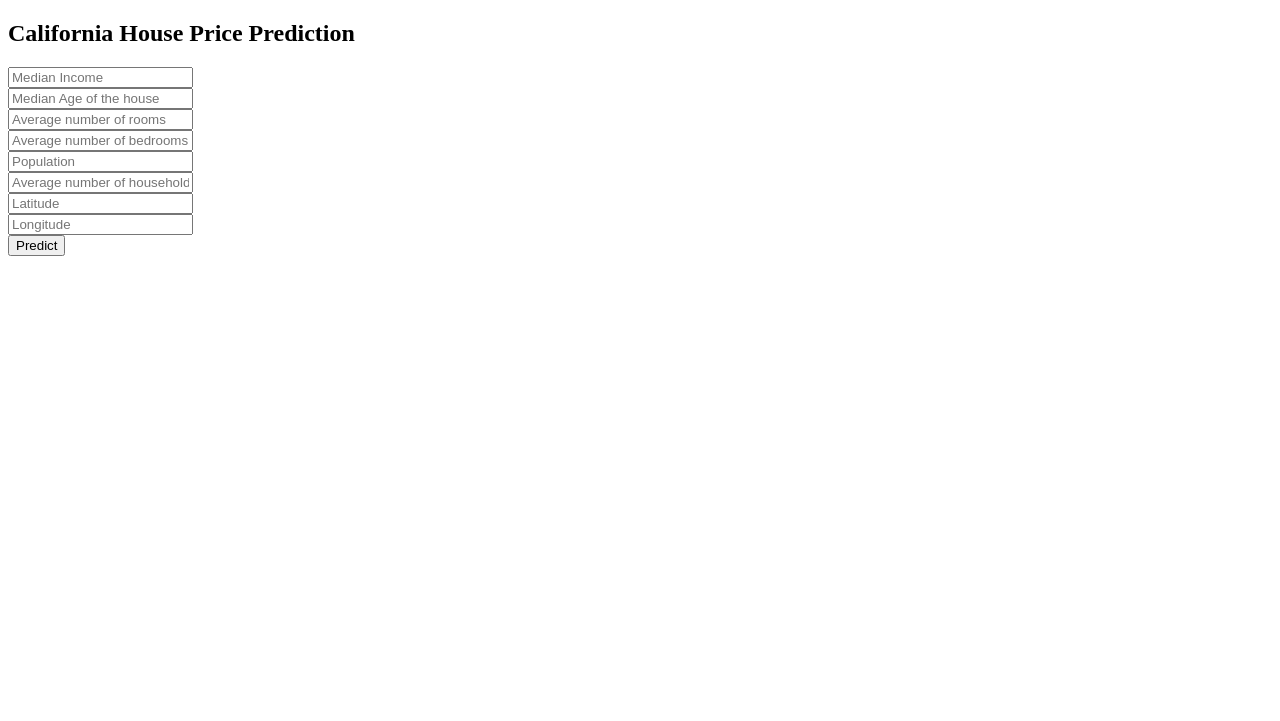
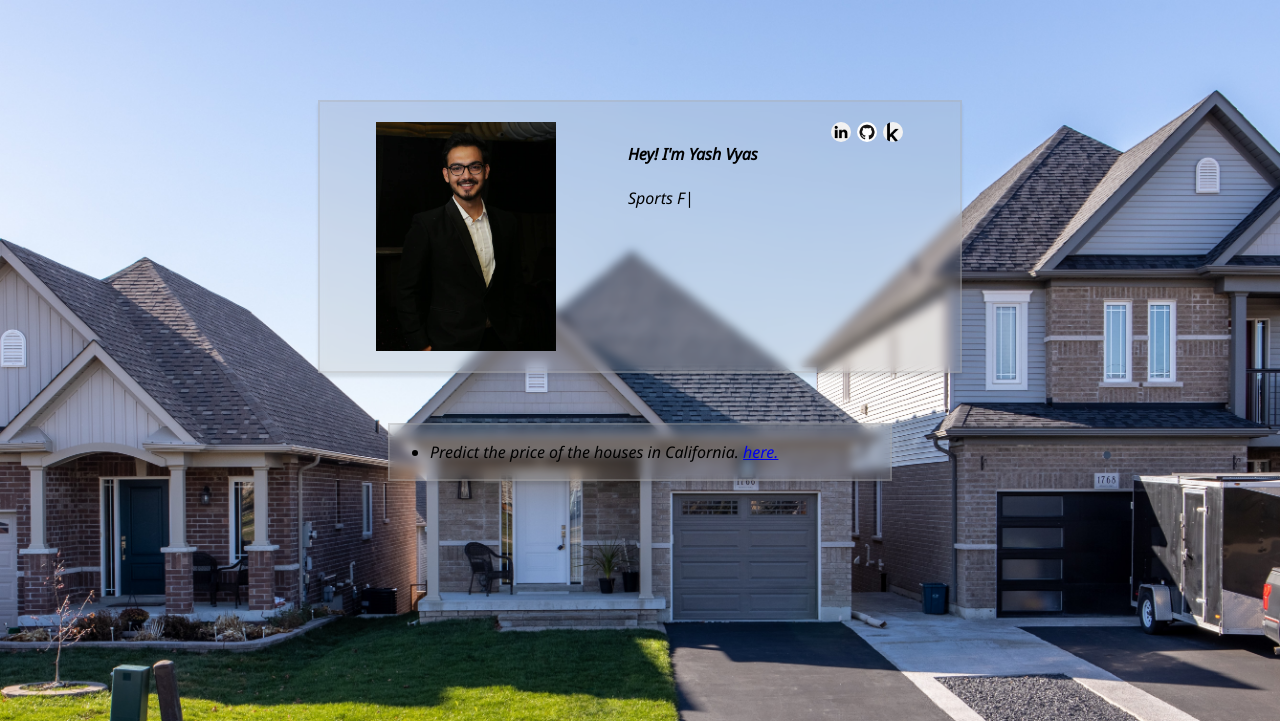
Before and after one commit to yashhvyass/CaliforniaHousePricing, a Flask app: page / in a window 1280 px wide. Shown: the top 721 px of the page. Run offline with Flask 2, Linux system fonts and the light colour scheme; parts of the project's set-up code (start-up, migrations or seed data) failed here and were passed over.

Commit message:
Working Website commit

```diff
--- a/app.py
+++ b/app.py
@@ -10,32 +10,44 @@
 scalar = pickle.load(open('scaling.pkl', 'rb'))
 
 @app.route('/')   ## first route/page
+@app.route('/home.html')
 def home():
     return render_template('home.html')
 
+@app.route('/work.html')   ## first route/page
+def work():
+    return render_template('work.html')
+
 ## Api creation which we can call through postman.(send a request to app and get output)
-@app.route('/predict_api', methods = ['POST'])
-def predict_api():
-    ## Get DATA
-    data = request.json['data']   ##whenever i hit predict_api the input will be in json format
-    print(data)
+# @app.route('/predict_api', methods = ['POST'])
+# def predict_api():
+#     ## Get DATA
+#     data = request.json['data']   ##whenever i hit predict_api the input will be in json format
+#     print(data)
 
-    ## Standard Scalar
-    print(np.array(list(data.values())).reshape(1, -1))
-    new_data = scalar.transform(np.array(list(data.values())).reshape(1, -1))
+#     ## Standard Scalar
+#     print(np.array(list(data.values())).reshape(1, -1))
+#     new_data = scalar.transform(np.array(list(data.values())).reshape(1, -1))
 
-    ## Model
-    output = regmodel.predict(new_data)
-    print(output[0])
-    return jsonify(output[0])
+#     ## Model
+#     output = regmodel.predict(new_data)
+#     print(output[0])
+#     return jsonify(output[0])
 
-@app.route('/predict', methods = ['POST'])
+@app.route('/work.html', methods = ['POST'])
 def predict():
     data = [float(x) for x in request.form.values()]
     final_input = scalar.transform(np.array(data).reshape(1, -1))
     print(final_input)
     output = regmodel.predict(final_input)[0]
-    return render_template("home.html", prediction_text = f"The house price in California will be : {output}")
+
+    return render_template("work.html", prediction_text = "The house price in California will be : {}".format(output))
+
+# @app.route('/predict', methods=['POST'])
+# def predict():
+#     form_data = request.form
+#     values = ', '.join(form_data.values())
+#     return f"Form submitted successfully! Values: {values}"
 
 if __name__ == "__main__":
     app.run(debug=True)
--- /dev/null
+++ b/static/style_home.css
@@ -0,0 +1,61 @@
+body {
+    margin: 100px;
+    font-family: Verdana, Geneva, Tahoma, sans-serif;
+    background-image: url("images/House.jpg");
+    background-size: cover;
+    font-family: 'Noto Sans', sans-serif;
+}
+
+.avatar {
+    width: 180px;
+}
+
+.container {
+    margin-left: auto;
+    margin-right: auto;
+    justify-content: center;
+}
+
+.card {
+    width: 600px;
+    padding: 20px;
+    display: flex;
+    justify-content: space-around;
+    margin-left: auto;
+    margin-right: auto;
+    background: rgb(169, 169, 169, 0.2);
+    box-shadow: 0 4px 3px rgb(0, 0, 0, 0.1);
+    backdrop-filter: blur(5px);
+
+    color: black;
+    border: 2px solid rgb(169, 169, 169, 0.3);
+}
+
+.border-blue {
+    border: 2px dotted blue;
+}
+
+.card2 {
+    color: black;
+    background: rgb(169, 169, 169, 0.2);
+    box-shadow: 0 4px 3px rgb(0, 0, 0, 0.1);
+    backdrop-filter: blur(5px);
+    border: 2px solid rgb(169, 169, 169, 0.3);
+
+    margin-top: 50px;
+    width: 500px;
+    margin-left: auto;
+    margin-right: auto;
+    justify-content: center;
+}
+
+.card .links img {
+     width: 20px;
+     border-radius: 10px;
+     padding: auto;
+     margin: 0 1px;
+}
+
+.span {
+    color: saddlebrown;
+}
--- a/templates/home.html
+++ b/templates/home.html
@@ -1,41 +1,48 @@
 <!DOCTYPE html>
-<html >
+<html>
+    <head>
+        <title> Home Page </title>
+        <link rel="preconnect" href="https://fonts.googleapis.com">
+        <link rel="preconnect" href="https://fonts.gstatic.com" crossorigin>
+        <link href="https://fonts.googleapis.com/css2?family=Noto+Sans:ital@1&display=swap" rel="stylesheet">
 
-<head>
-  <meta charset="UTF-8">
-  <title>ML API</title>
-  <link href='https://fonts.googleapis.com/css?family=Pacifico' rel='stylesheet' type='text/css'>
-<link href='https://fonts.googleapis.com/css?family=Arimo' rel='stylesheet' type='text/css'>
-<link href='https://fonts.googleapis.com/css?family=Hind:300' rel='stylesheet' type='text/css'>
-<link href='https://fonts.googleapis.com/css?family=Open+Sans+Condensed:300' rel='stylesheet' type='text/css'>
+        <link rel="stylesheet" href="{{ url_for('static', filename='style_home.css')}}">
+    </head>
+    <body>
+        <div class="container">
+            <div class="card">
+                <img class="avatar" src = "{{ url_for('static', filename='images/Yash_photo.png')}}"
+                    alt="Yash Vyas smiling at the camera." >
 
+                <div>
+                    <h4> <span> Hey! I'm Yash Vyas </span> </h4>
+                    <p> <span class="auto-type"></span> </p>
+                    <!-- <h4> Bengaluru, India </h4> -->
+                </div>
 
-</head>
+                <div class="links">
+                    <a href="https://www.linkedin.com/in/yashvyas1405/"> <img src= "{{ url_for('static', filename='images/linkedin_photo.png')}}" ></a>
+                    <a href="https://www.github.com/yashvyas1405/"> <img src= "{{ url_for('static', filename='images/Github_logo.png')}}" ></a>
+                    <a href="https://www.kaggle.com/yashhvyass/"> <img src= "{{ url_for('static', filename='images/kaggle.png')}}" ></a>
+                </div>
 
-<body>
- <div class="login">
-	<h2> California House Price Prediction</h2>
+            </div>
 
-     <!-- Main Input For Receiving Query to our ML -->
-    <form action="{{ url_for('predict')}}"method="post">
-      <input type="text" name="Median Income in a block" placeholder="Median Income" required="required" /><br>
-    	<input type="text" name="Median house age in a block" placeholder="Median Age of the house" required="required" /><br>
-        <input type="text" name="Average number of rooms per house" placeholder="Average number of rooms" required="required" /><br>
-        <input type="text" name="Average number of bedrooms per house" placeholder="Average number of bedrooms" required="required" /><br>
-        <input type="text" name="Block's population" placeholder="Population" required="required" /><br>
-        <input type="text" name="Average number of household members" placeholder="Average number of household members" required="required" /><br>
-        <input type="text" name="Block's latitude" placeholder="Latitude" required="required" /><br>
-        <input type="text" name="Block's longitude" placeholder="Longitude" required="required" /><br>
+            <div class="card2">
+                <ul>
+                    <li> Predict the price of the houses in California. <a href="work.html">  here.</a> </li>
+                </ul>
+            </div>
 
-        <button type="submit" class="btn btn-primary btn-block btn-medium">Predict</button>
-    </form>
-
-   <br>
-   <br>
-
-
- </div>
- {{prediction_text}}
-
-</body>
+        </div>
+        <script src="https://cdn.jsdelivr.net/npm/typed.js@2.0.12"></script>
+        <script>
+                var typed = new Typed(".auto-type", {
+                    strings: ['Data Scientist', 'Sports Fanatic'],
+                    typeSpeed:100,
+                    backSpeed:50,
+                    loop: true
+                })
+        </script>
+    </body>
 </html>
```
Also changed, not shown: static/style.css (added, +96 -0 lines), templates/work.html (added, +80 -0 lines), static/images/Github_logo.png (added), static/images/House.jpg (added), static/images/Yash_photo.png (added), static/images/kaggle.png (added), static/images/linkedin_photo.png (added), templates/houses.jpg (added), 1 other file.
